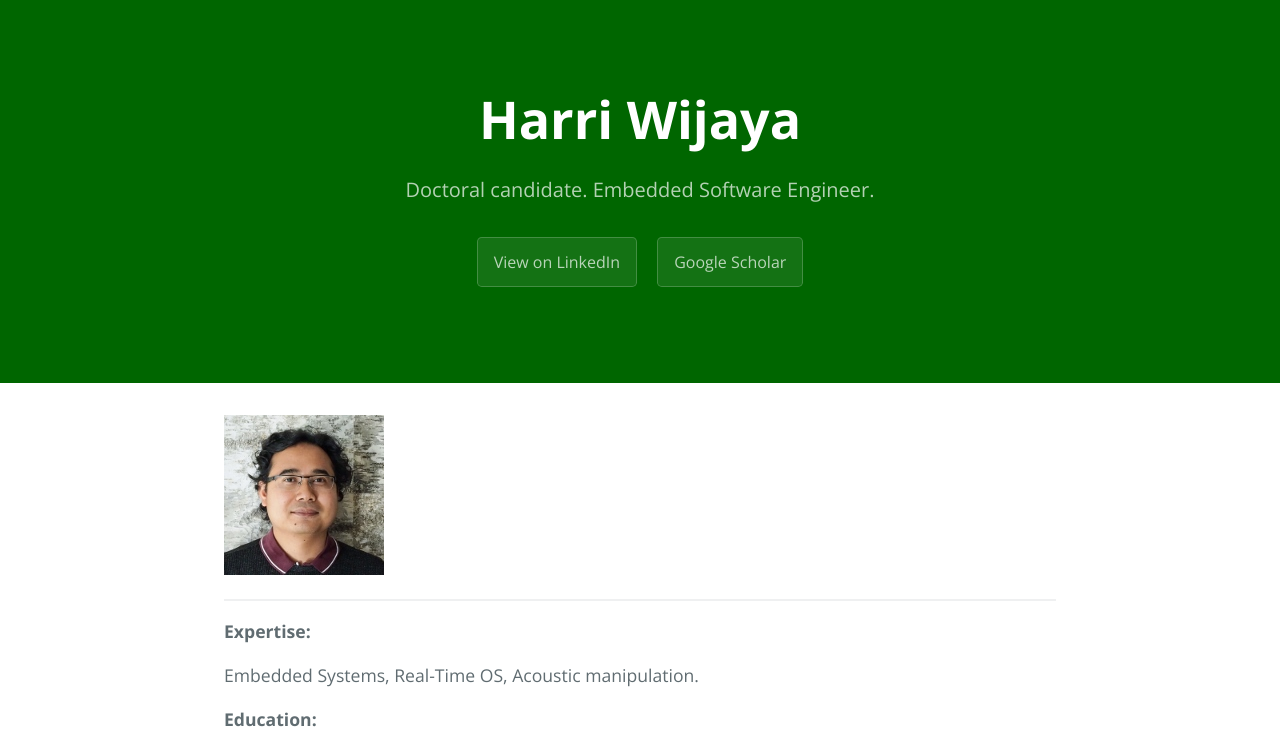
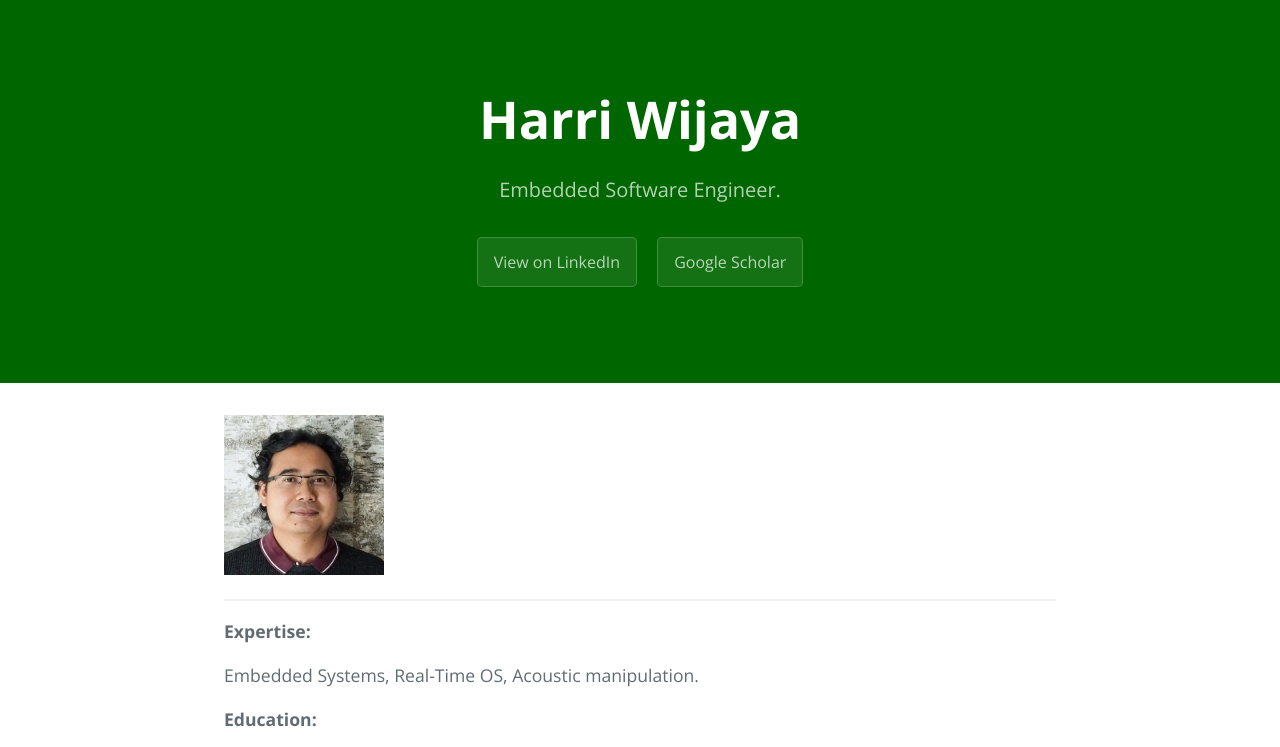
Before and after one commit to harriwijaya/harriwijaya.github.io, a website: page index.html in a window 1280 px wide. Shown: the top 747 px of the page. Drawn offline with nearby package versions, Linux system fonts and the light colour scheme.

Commit message:
Update description.

```diff
--- a/index.html
+++ b/index.html
@@ -19,7 +19,7 @@
   <body>
     <section class="page-header">
       <h1 class="project-name">Harri Wijaya</h1>
-      <h2 class="project-tagline">Doctoral candidate. Embedded Software Engineer.</h2>
+      <h2 class="project-tagline">Embedded Software Engineer.</h2>
         <a href="https://www.linkedin.com/in/harriwijaya/" class="btn">View on LinkedIn</a>
         <a href="https://scholar.google.com.sg/citations?user=jcCDByYAAAAJ&hl=en" class="btn">Google Scholar</a>
     </section>
```
